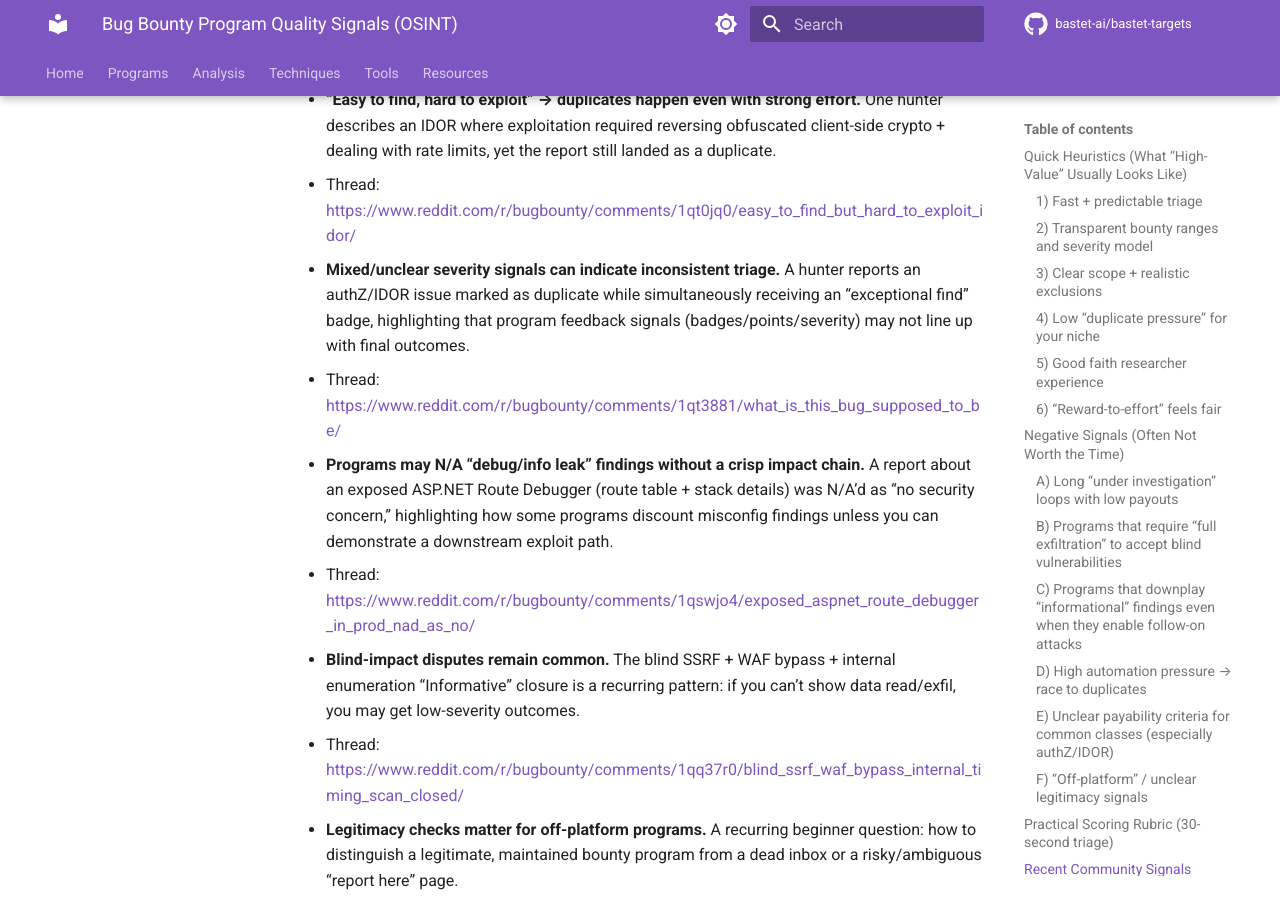
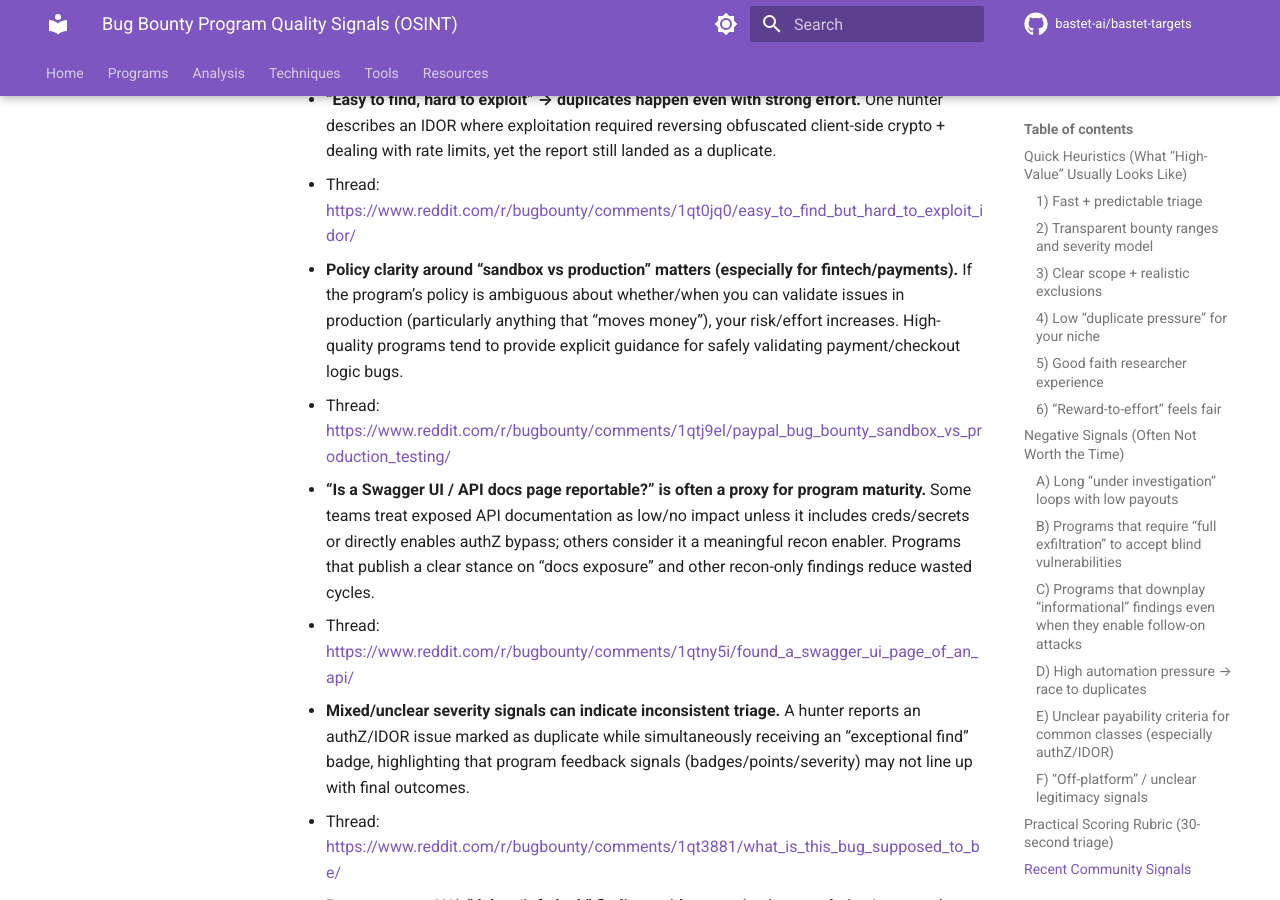
Before and after one commit to bastet-ai/bastet-targets, an MkDocs documentation site: the page built from docs/programs/program-quality-signals.md, in a window 1280 px wide and 900 px high, scrolled down 3686 px. Built offline with MkDocs 1.6.1 and Material for MkDocs 9.7.7, drawn with Linux system fonts in a browser that asks for light colours; comment, search, counter and statistics services are not loaded.

Commit message:
Add community signals: sandbox vs prod + Swagger UI

```diff
--- a/docs/programs/program-quality-signals.md
+++ b/docs/programs/program-quality-signals.md
@@ -111,6 +111,12 @@ These are **examples** from recent public discussion that reinforce (or nuance)
 - **“Easy to find, hard to exploit” → duplicates happen even with strong effort.** One hunter describes an IDOR where exploitation required reversing obfuscated client-side crypto + dealing with rate limits, yet the report still landed as a duplicate.
   - Thread: https://www.reddit.com/r/bugbounty/comments/1qt0jq0/easy_to_find_but_hard_to_exploit_idor/
 
+- **Policy clarity around “sandbox vs production” matters (especially for fintech/payments).** If the program’s policy is ambiguous about whether/when you can validate issues in production (particularly anything that “moves money”), your risk/effort increases. High-quality programs tend to provide explicit guidance for safely validating payment/checkout logic bugs.
+  - Thread: https://www.reddit.com/r/bugbounty/comments/1qtj9el/paypal_bug_bounty_sandbox_vs_production_testing/
+
+- **“Is a Swagger UI / API docs page reportable?” is often a proxy for program maturity.** Some teams treat exposed API documentation as low/no impact unless it includes creds/secrets or directly enables authZ bypass; others consider it a meaningful recon enabler. Programs that publish a clear stance on “docs exposure” and other recon-only findings reduce wasted cycles.
+  - Thread: https://www.reddit.com/r/bugbounty/comments/1qtny5i/found_a_swagger_ui_page_of_an_api/
+
 - **Mixed/unclear severity signals can indicate inconsistent triage.** A hunter reports an authZ/IDOR issue marked as duplicate while simultaneously receiving an “exceptional find” badge, highlighting that program feedback signals (badges/points/severity) may not line up with final outcomes.
   - Thread: https://www.reddit.com/r/bugbounty/comments/1qt3881/what_is_this_bug_supposed_to_be/
 
```
